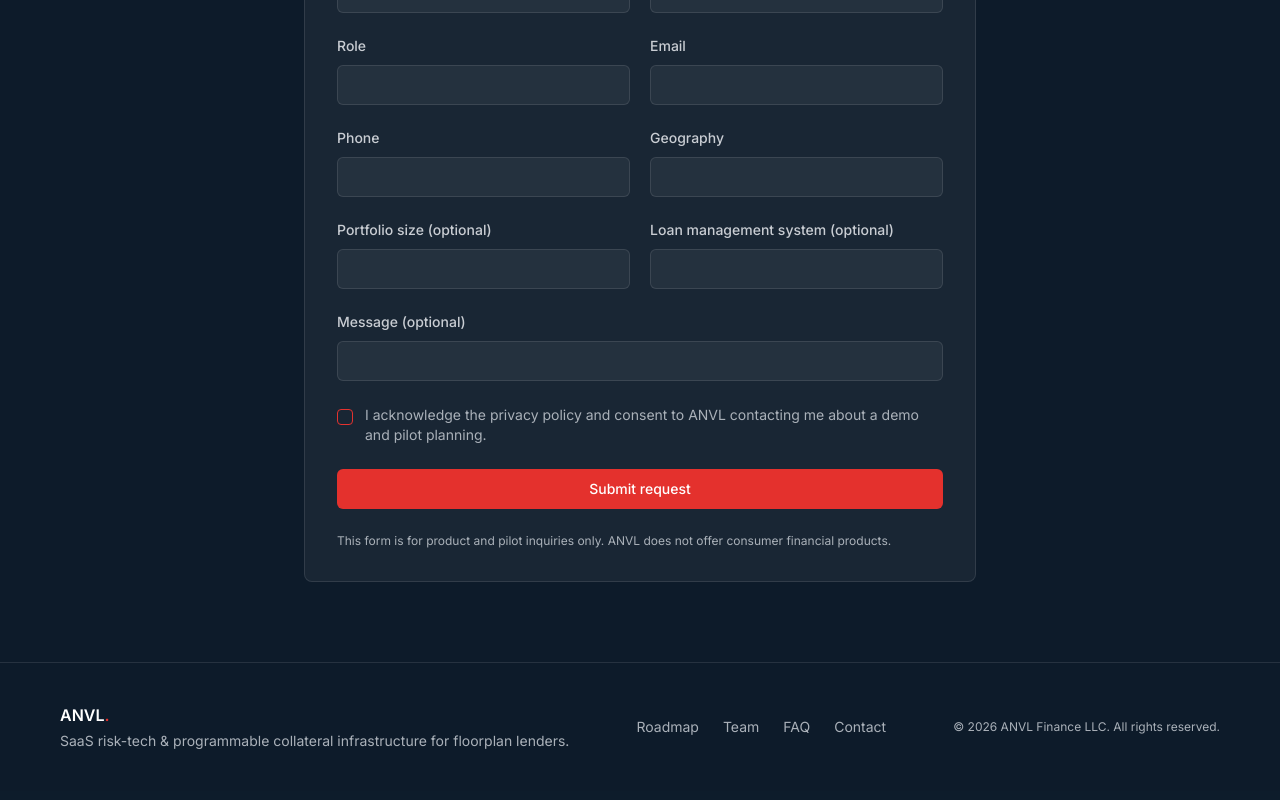
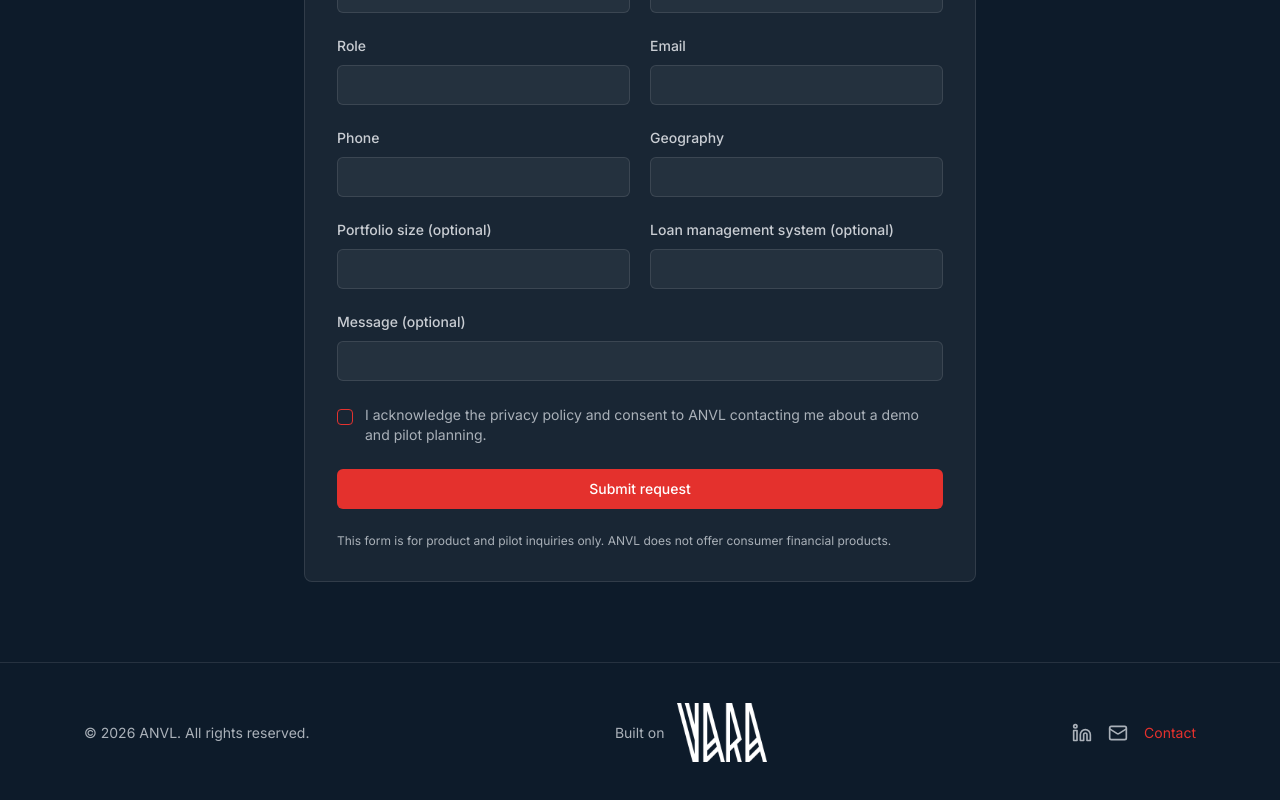
Before and after one commit to anvl-finance/anvl-website, a Next.js app: page / in a window 1280 px wide. Shown: the part 1569-2369 px from the top of the page. Built offline with nearby package versions, Linux system fonts and the light colour scheme.

Commit message:
updated vara logo

```diff
--- a/src/components/custom/SiteFooter.tsx
+++ b/src/components/custom/SiteFooter.tsx
@@ -1,26 +1,63 @@
+import Image from 'next/image';
 import Link from 'next/link';
+import { Linkedin, Mail } from 'lucide-react';
 
 export default function SiteFooter() {
   return (
-    <footer className="border-t border-white/10 py-10 px-6">
-      <div className="max-w-[1160px] mx-auto flex flex-col md:flex-row items-start md:items-center justify-between gap-6">
-        <div>
-          <p className="text-white font-semibold">
-            ANVL<span className="text-[#E4312D]">.</span>
-          </p>
-          <p className="text-sm text-[#AAB1B9] mt-1">
-            SaaS risk-tech & programmable collateral infrastructure for floorplan lenders.
-          </p>
+    <footer className="border-t border-white/10 bg-[#0D1B2A]">
+      <div className="max-w-[1160px] mx-auto px-6 py-10">
+        <div className="flex flex-col md:flex-row items-start md:items-center justify-between gap-8">
+          {/* Left: Copyright */}
+          <div className="text-sm text-[#AAB1B9]">
+            © {new Date().getFullYear()} ANVL. All rights reserved.
+          </div>
+
+          {/* Middle: Built on Vara */}
+          <a
+            href="https://vara.network/"
+            target="_blank"
+            rel="noopener noreferrer"
+            className="flex items-center gap-3 text-sm text-[#AAB1B9] hover:text-white transition-colors"
+            aria-label="Built on Vara"
+          >
+            <span>Built on</span>
+            <Image
+              src="/vara-logo-white.png"
+              alt="Vara Network"
+              width={90}
+              height={24}
+              priority={false}
+            />
+          </a>
+
+          {/* Right: Socials */}
+          <div className="flex items-center gap-4">
+            <a
+              href="https://www.linkedin.com/company/anvl-labs/"
+              target="_blank"
+              rel="noopener noreferrer"
+              className="text-[#AAB1B9] hover:text-white transition-colors"
+              aria-label="ANVL on LinkedIn"
+            >
+              <Linkedin className="h-5 w-5" />
+            </a>
+
+            <a
+              href="mailto:info@anvl.ai"
+              className="text-[#AAB1B9] hover:text-white transition-colors"
+              aria-label="Email ANVL"
+            >
+              <Mail className="h-5 w-5" />
+            </a>
+
+            <Link
+              href="/contact"
+              className="text-sm text-[#E4312D] hover:underline"
+            >
+              Contact
+            </Link>
+          </div>
         </div>
-
-        <div className="flex gap-6 text-sm">
-          <Link href="/roadmap" className="text-[#AAB1B9] hover:text-white transition-colors">Roadmap</Link>
-          <Link href="/team" className="text-[#AAB1B9] hover:text-white transition-colors">Team</Link>
-          <Link href="/faq" className="text-[#AAB1B9] hover:text-white transition-colors">FAQ</Link>
-          <Link href="/contact" className="text-[#AAB1B9] hover:text-white transition-colors">Contact</Link>
-        </div>
-
-        <p className="text-xs text-[#AAB1B9]">© {new Date().getFullYear()} ANVL Finance LLC. All rights reserved.</p>
       </div>
     </footer>
   );
```
Also changed, not shown: public/vara-logo-white.png (added).
